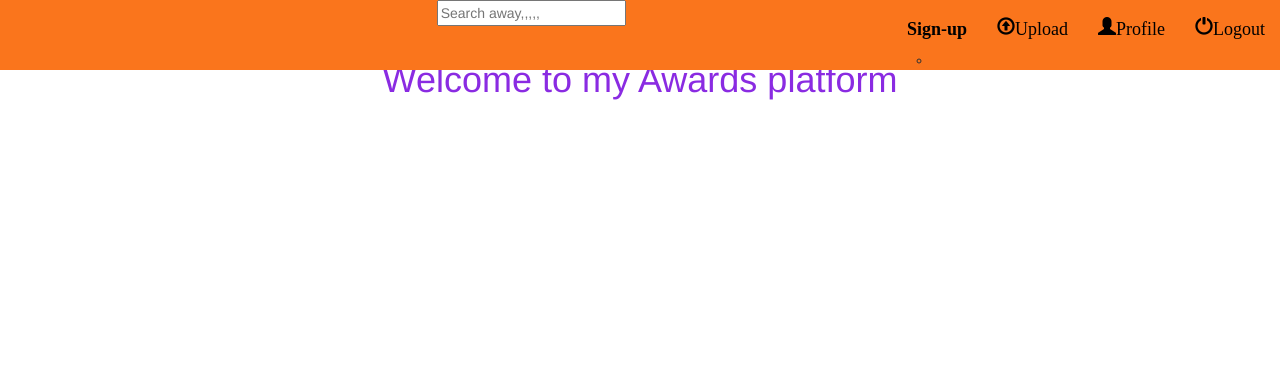
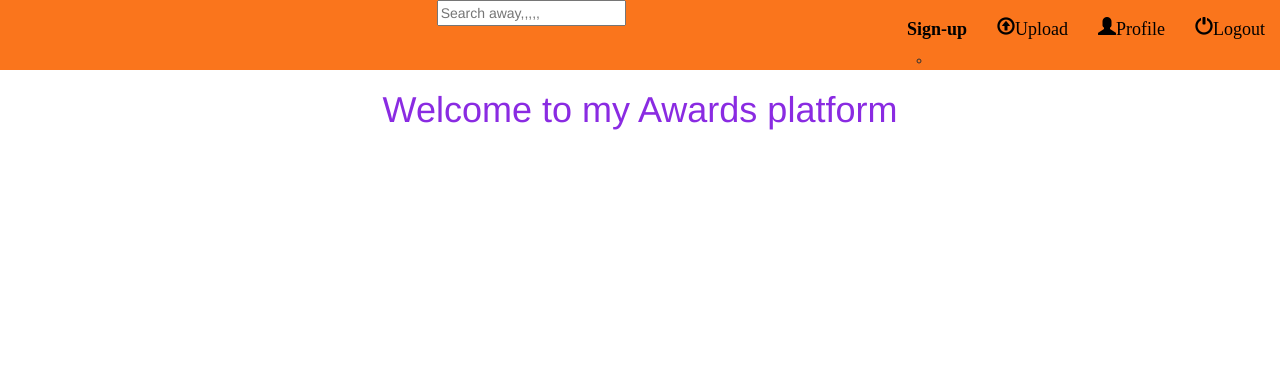
Before and after one commit to Libb521/awards, a Django app: page / in a window 1280 px wide. Shown: the top 370 px of the page. Run offline with Django 3.2, Linux system fonts and the light colour scheme; some libraries are stand-ins or nearby versions; some web fonts are replaced.

Commit message:
gave the page title a top margin so that it is visible on the page when a user goes into the page

```diff
--- a/awardsapp/templates/index.html
+++ b/awardsapp/templates/index.html
@@ -1,6 +1,6 @@
 {% extends 'base.html' %}
 {% block body %}
-<h1 style="text-align: center; color: blueviolet;">Welcome to my Awards platform</h1>
+<h1 style="text-align: center; color: blueviolet; margin-top: 50px;">Welcome to my Awards platform</h1>
 
 
 {% endblock body %}
```
